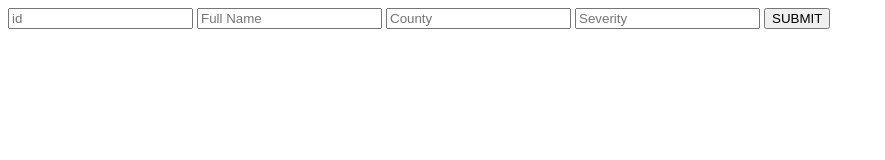
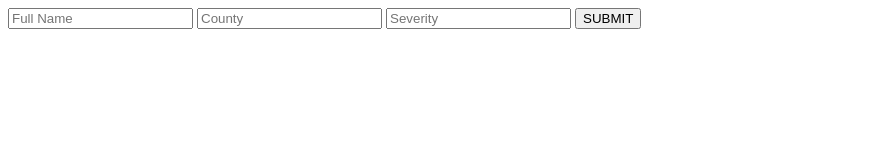
Before and after one commit to Fribiro/Simple-REST-API, a website: page public/form.html in a window 1280 px wide. Shown: the whole page, without its empty margins (0-885 px from the left). Drawn offline with Linux system fonts and the light colour scheme.

Commit message:
Set auto-increment for data entered

```diff
--- a/app.js
+++ b/app.js
@@ -50,7 +50,7 @@ app.get("/patients", (req, res) => {
 })
 
 //localhost 4060
-app.listen(4060, ()=>{
+app.listen(4060, () => {
   console.log('Server is listening on port 4060....');
 });
 
@@ -62,7 +62,7 @@ app.post('/patient_create', (req, res) => {
   const location = req.body.County
   const status = req.body.Severity
 
-  const queryString = 'INSERT INTO `patients`(`Id`,`Name`, `County`, `Severity`) VALUES (?, ?, ?, ?)'
+  const queryString = 'INSERT INTO `patients`(`Id`, `Name`, `County`, `Severity`) VALUES (?, ?, ?, ?)'
   connection.query(queryString, [id, fname, location, status], (err, results, fields) => {
     if (err) {
       console.log('Failed to insert new patient: ' + err)
--- a/public/form.html
+++ b/public/form.html
@@ -8,7 +8,6 @@
 <body>
     <div>
         <form action="/patient_create" method="POST">
-            <input placeholder="id" name="Id">
             <input placeholder="Full Name" name="Name">
             <input placeholder="County" name="County">
             <input placeholder="Severity" name="Severity">
```
